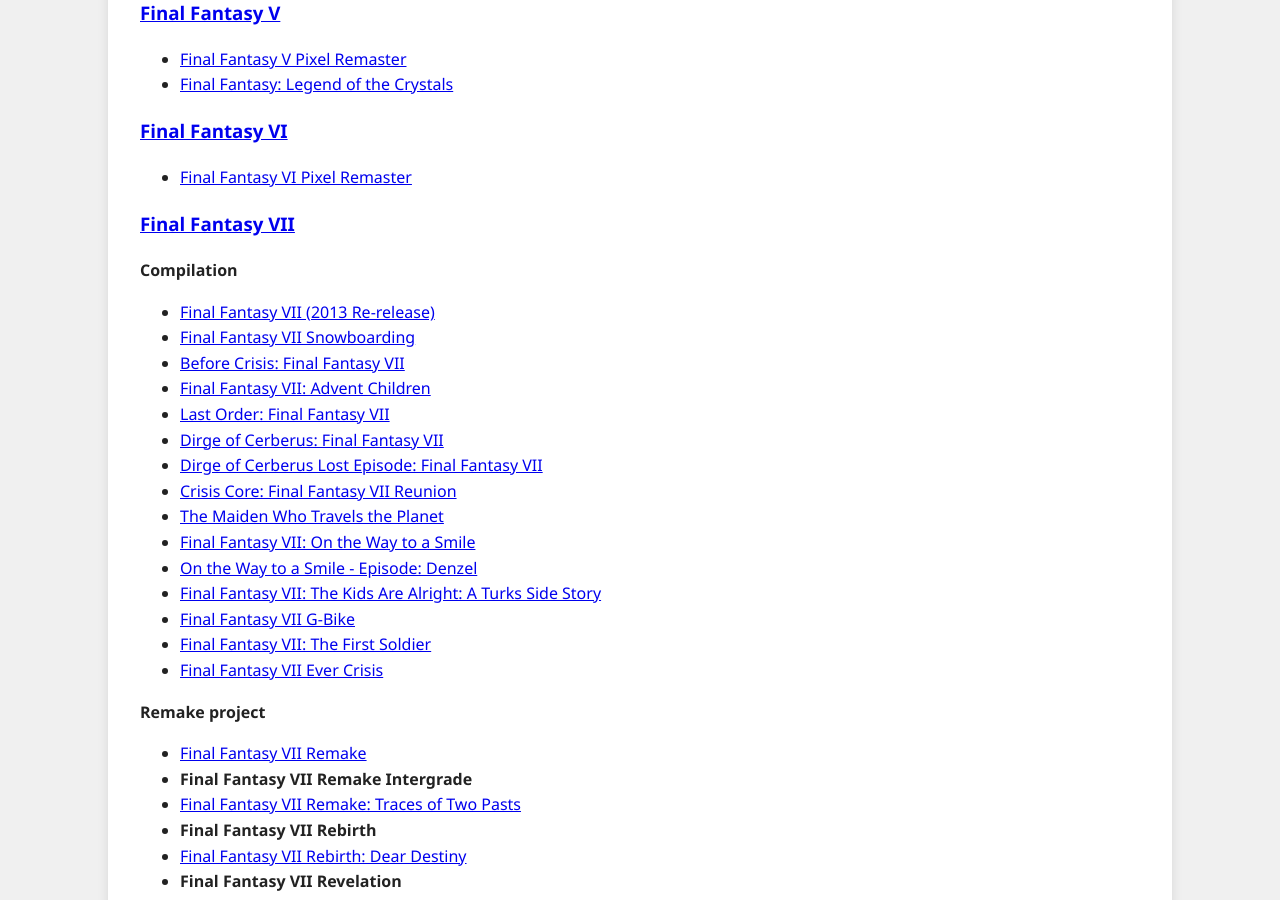
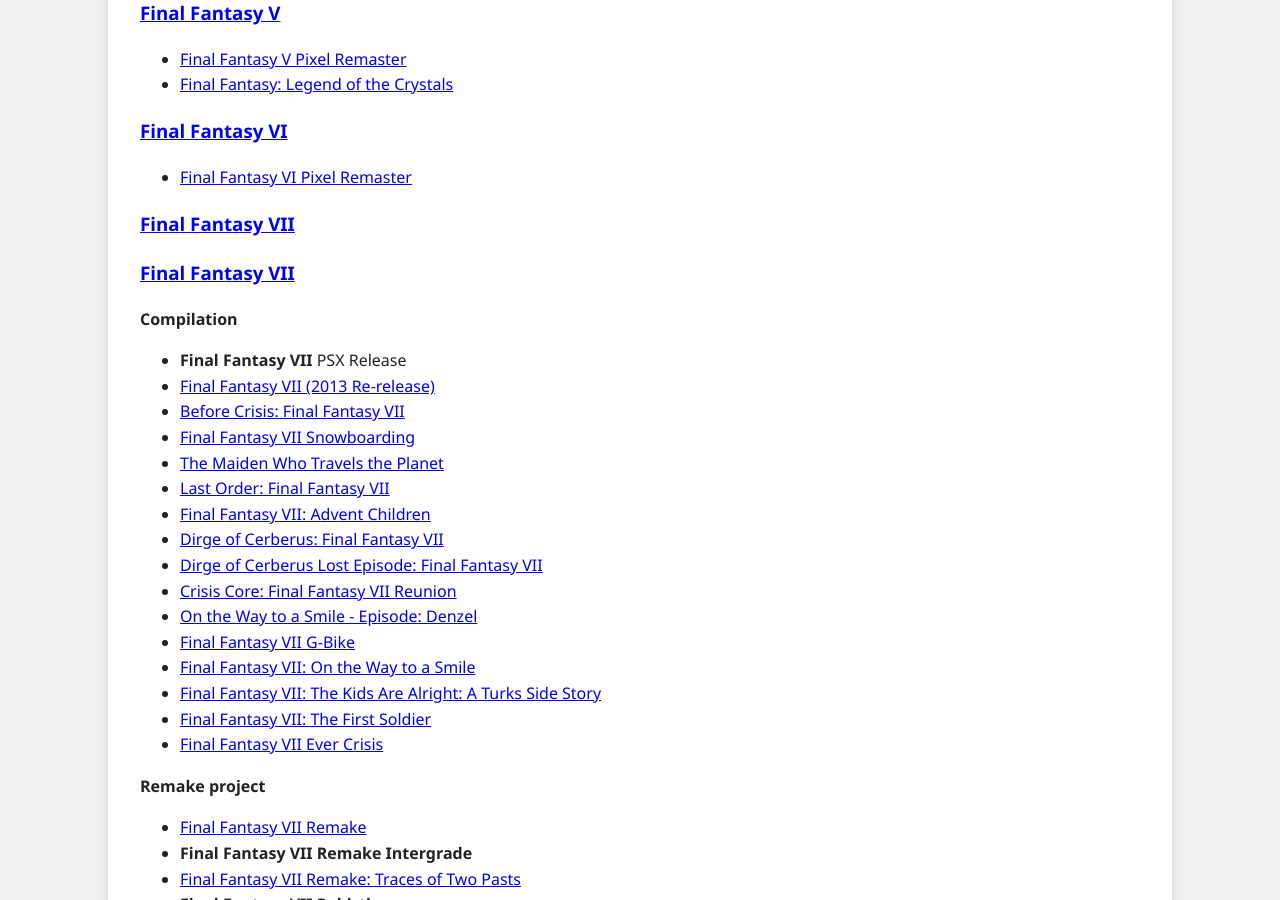
Before and after one commit to elizibar/elizibar.github.io, a Jekyll site: the page built from yearoffinalfantasy/index.md, in a window 1280 px wide and 900 px high, scrolled down 777 px. Built offline with Jekyll 4.4.1, drawn with Linux system fonts in a browser that asks for light colours.

Commit message:
Update index.md

```diff
--- a/yearoffinalfantasy/index.md
+++ b/yearoffinalfantasy/index.md
@@ -32,20 +32,22 @@
 - [Final Fantasy VI Pixel Remaster](/yearoffinalfantasy/ff6pr/)
 
 ### [Final Fantasy VII](/yearoffinalfantasy/ff7series/)
+### [Final Fantasy VII](/yearoffinalfantasy/ff7series/)
 **Compilation**
+- **Final Fantasy VII** PSX Release
 - [Final Fantasy VII (2013 Re-release)](/yearoffinalfantasy/ff72013/)
+- [Before Crisis: Final Fantasy VII](/yearoffinalfantasy/ff7bc/)
 - [Final Fantasy VII Snowboarding](/yearoffinalfantasy/ff7sb/)
-- [Before Crisis: Final Fantasy VII](/yearoffinalfantasy/ff7bc/)
+- [The Maiden Who Travels the Planet](/yearoffinalfantasy/ff7maiden/)
+- [Last Order: Final Fantasy VII](/yearoffinalfantasy/ff7lo/)
 - [Final Fantasy VII: Advent Children](/yearoffinalfantasy/ff7ac/)
-- [Last Order: Final Fantasy VII](/yearoffinalfantasy/ff7lo/)
 - [Dirge of Cerberus: Final Fantasy VII](/yearoffinalfantasy/ff7doc/)
 - [Dirge of Cerberus Lost Episode: Final Fantasy VII](/yearoffinalfantasy/ff7docle/)
 - [Crisis Core: Final Fantasy VII Reunion](/yearoffinalfantasy/ff7ccr/)
-- [The Maiden Who Travels the Planet](/yearoffinalfantasy/ff7maiden/)
+- [On the Way to a Smile - Episode: Denzel](/yearoffinalfantasy/ff7denzel/)
+- [Final Fantasy VII G-Bike](/yearoffinalfantasy/ff7gbike/)
 - [Final Fantasy VII: On the Way to a Smile](/yearoffinalfantasy/ff7smile/)
-- [On the Way to a Smile - Episode: Denzel](/yearoffinalfantasy/ff7denzel/)
 - [Final Fantasy VII: The Kids Are Alright: A Turks Side Story](/yearoffinalfantasy/ff7turks/)
-- [Final Fantasy VII G-Bike](/yearoffinalfantasy/ff7gbike/)
 - [Final Fantasy VII: The First Soldier](/yearoffinalfantasy/ff7firstsoldier/)
 - [Final Fantasy VII Ever Crisis](/yearoffinalfantasy/ff7evercrisis/)
 
```
